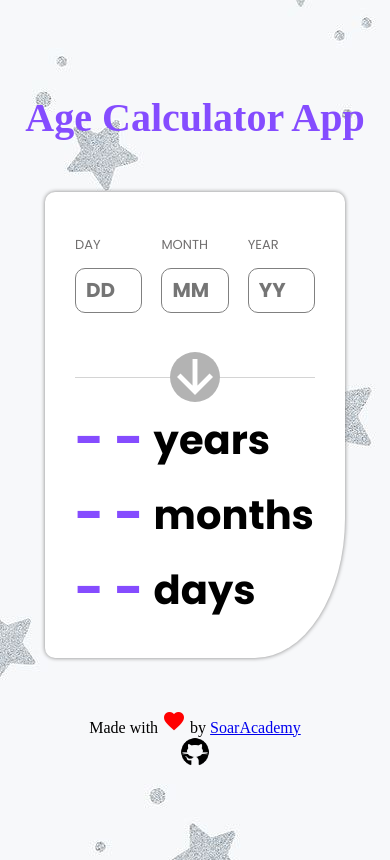
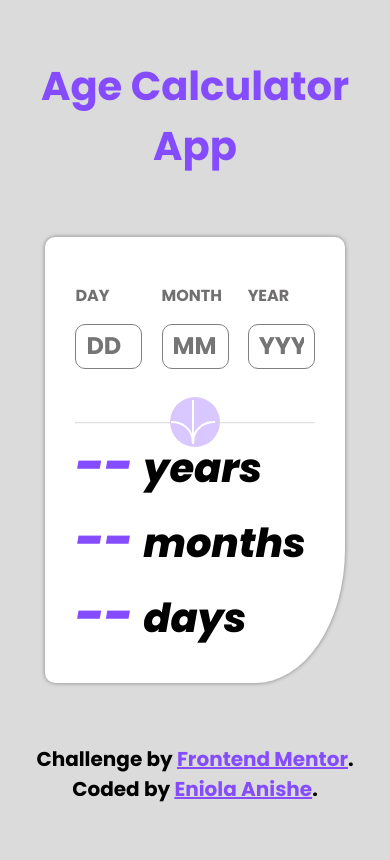
Before and after one commit to Eniolasoar/Age-Calculator-App, a plain HTML site: page index.html in a window 390 px wide. Drawn offline with nearby package versions, Linux system fonts and the light colour scheme.

Commit message:
project design update

```diff
--- a/index.html
+++ b/index.html
@@ -12,9 +12,6 @@
       href="./assets/images/favicon-32x32.png"
     />
     <link rel="stylesheet" href="style2.css" />
-     <link rel="preconnect" href="https://fonts.googleapis.com">
-  <link rel="preconnect" href="https://fonts.gstatic.com" crossorigin>
-     <link href="https://fonts.googleapis.com/css2?family=Poppins:wght@400;700&display=swap" rel="stylesheet">
      <link rel="stylesheet" href="https://fonts.googleapis.com/icon?family=Material+Icons">
      <link rel="stylesheet" href="https://fonts.googleapis.com/css2?family=Material+Symbols+Outlined:opsz,wght,FILL,GRAD@20..48,100..700,0..1,-50..200" />
 
@@ -25,6 +22,7 @@
     <div class="outer-container">
 
     <div class="content">
+
         <div class="top-content">
             <div class="box"style="text-align: center;">
                 <p id="dayLabel"class="label">DAY</p>
@@ -41,7 +39,7 @@
 
             <div class="box"style="text-align: center;">
                 <p id="yearLabel"class="label">YEAR</p>
-              <input type="text" name="" id="year" placeholder="YY"/>
+              <input type="text" name="" id="year" placeholder="YYYY"/>
               <span id="errorMessage3"class="errorMessage"></span>
             </div>
 
@@ -50,30 +48,25 @@
         </div>
 
         <div class="line">
+          <hr>
           <div class="circle" id="button">
-            <span class="material-symbols-outlined"> arrow_downward </span>
+            <img src="./assets/images/icon-arrow.svg" alt="">
           </div>
         </div>
         <div class="bottom-content">
 
-          <div class="paragraph"><span class="yearOutput output">- -</span><p>years</p> </div>
-          <div class="paragraph">
-            <span class="monthOutput output">- -</span>
-            <p> months</p>
-          </div>
-          <div class="paragraph"><span class="dayOutput output">- -</span><p>days</p> </div>
+          <h1><span class="yearOutput output">--</span>years</h1>
+          <h1><span class="monthOutput output">--</span>months</h1>
+           <h1> <span class="dayOutput output">--</span>days</h1>
         </div>
       </div>
       <script src="validation.js"></script>
 
 
     </div>
-    <div>
-    <p style="margin: 0px;">Made with <i class="material-icons" style="color:red">favorite</i> by <a href="mailto:eniolanishe@gmail.com?subject=Inquiry&body=Hello%20there.">SoarAcademy</a></p>
-    <a href="https://github.com/Eniolasoar">
-      <!--<a target="_blank" href="https://icons8.com/icon/12599/github">GitHub</a> icon by <a target="_blank" href="https://icons8.com">Icons8</a>-->
-      <img src="github.png" alt="" width="30" style="display:block;margin:auto">
-    </a>
+    <div class="attribution">
+      Challenge by <a href="https://www.frontendmentor.io?ref=challenge" target="_blank">Frontend Mentor</a>.
+      Coded by <a href="https://github.com/eniolasoar">Eniola Anishe</a>.
     </div>
   </body>
 </html>
--- a/style2.css
+++ b/style2.css
@@ -1,9 +1,20 @@
+@import url('https://fonts.googleapis.com/css2?family=Poppins:ital,wght@0,700;1,400;1,800&display=swap');
+:root {
+  --Purple: hsl(259, 100%, 65%);
+  --Light-Red: hsl(0, 100%, 67%);
+  --White: hsl(0, 0%, 100%);
+  --Off-White: hsl(0, 0%, 94%);
+  --Light-Grey: hsl(0, 0%, 86%);
+  --Smoke-Grey: hsl(0, 1%, 44%);
+  --Off-Black: hsl(0, 0%, 8%);
+}
 * {
     box-sizing: border-box;
   }
 
   body {
-    background:url(Glitter\ Heart\ &\ Star\ Backgrounds\ Set\ _\ Glitter\ Shape\ Patterned\ Backgrounds\ _\ High\ Resolution\ Images\ _\ rawpixel.jpeg);
+    font-family: 'Poppins', sans-serif;
+    background-color: var(--Light-Grey);
     display: flex;
     flex-direction: column;
     min-height: 100vh;
@@ -11,6 +22,7 @@
     align-items: center;
   }
   h2{
+    text-align: center;
     font-size: 40px;
     margin: 0;
     color:hsl(259, 100%, 65%) ;
@@ -22,6 +34,7 @@
     min-height: 568px;
     align-items: center;
     justify-content: center;
+
   }
   .top-content{
     display:flex;
@@ -29,26 +42,23 @@
     align-items: center;
     justify-content: left;
     gap:8%;
-    width: 300px;
+    width: 400px;
   }
   .content {
     background-color: hsl(0, 0%, 100%);
     width: 60%;
-    max-width: 550px;
-    min-width: 300px;
-    min-height: 250px;
+    max-width: 600px;
     border-radius: 10px 10px 30% 10px;
     box-shadow: 0px 0px 4px gray;
     padding: 30px 30px 0px 30px;
   }
   .bottom-content {
-    padding: 80px 0 30px 0;
+    padding: 60px 0 30px 0;
   }
   .label {
     font-family: "Poppins";
     color: hsl(0, 1%, 44%);
-    font-weight: 300;
-    font-size: 13px;
+    font-weight: 600;
 
 
   }
@@ -86,58 +96,57 @@
     outline: none;
     border: 1px solid hsl(259, 100%, 65%);
   }
+  input::placeholder {
+  font-size: 1.5rem;
+  font-weight: 800;
+}
   .circle {
-    background-color: rgb(0, 0, 0);
+    background-color: var(--Purple);;
     width: 70px;
     height: 70px;
     border-radius: 50%;
-    position: absolute;
-    top: -35px;
-    right: 0;
+    display: flex;
+    align-items: center;
+  }
+  hr{
+   color: var(--Light-Grey);
+   width: 100%;
   }
   .line {
     width: 100%;
     height: 1px;
-    background-color: hsl(0, 1%, 44%);
+
     opacity: 0.3;
     position: relative;
     top:50px;
+    display: flex;
+    align-items: center;
+
   }
 
   .output {
     font-family: "Poppins";
-    font-size: 69px !important;
     font-weight: 900 !important;
     color: hsl(259, 100%, 65%);
     margin-right: 10px;
   }
-  .paragraph p{
-    font-size: 60px;
-    font-weight: 900 !important;
-    color: black;
+  .bottom-content h1 {
+    font-size: 5rem;
+    font-weight: 800;
+    font-style: italic;
+    height: fit-content;
     margin: 0;
-    font-family: "Poppins";
   }
-  .paragraph{
-    display: flex;
-    flex-direction: row;
-    align-items: center;
 
+  .bottom-content span {
+    color: var(--Purple);
   }
-  .material-symbols-outlined {
-    /*on hover,move symbol*/
-    font-size: 70px !important;
-    font-weight: 900 !important;
-    display: flex;
-    align-items: center;
-    transition: 1s all;
-    color: white;
-  }
+
   .circle:hover {
     cursor: pointer;
-    background-color: rgba(133, 77, 255, 90%);
+    background-color: var(--Off-Black);
   }
-  .circle:hover .material-symbols-outlined {
+  .circle:hover img {
     padding-top: 15px;
   }
   .box{
@@ -146,8 +155,14 @@
     align-items: first baseline;
     height:80px ;
   }
+  .attribution { font-size: 20px; text-align: center; color:black
+  }
+      .attribution a { color:hsl(259, 100%, 65%); }
+
   @media screen and (max-width:700px){
-
+    .content{
+      width: 80%;
+    }
     .input{
       display: flex;
       gap: 10px;
@@ -157,9 +172,7 @@
         font-size: 20px;
 
     }
-    .paragraph p{
-      font-size: 40px;
-    }
+
     .output{
       font-size: 50px !important;
     }
@@ -185,7 +198,10 @@
     width: 100%;
   }
   .bottom-content {
-    padding: 100px 0 30px 0;
+    padding: 80px 0 30px 0;
+  }
+  .bottom-content h1 {
+    font-size: 2.5rem;
   }
 
   }
--- a/validation.js
+++ b/validation.js
@@ -69,13 +69,13 @@ document.querySelector("#button").addEventListener("click", function () {
   }
 
   if (day !== "" && month !== "" && year !== "") {
-    if (day >= 1 || day <= 31) {
-      if (month >= 1 || month <= 12) {
+    if (day >= 1 && day <= 31) {
+      if (month >= 1 && month <= 12) {
         if (year <= currentYear) {
           console.log("Day:", day);
 console.log("Month:", month);
           if (checkValidDate(day, month) === true) {
-            calculateAge();
+            calculateAge2();
           }
         }
       }
@@ -248,3 +248,50 @@ function calculateAge() {
   monthOutput.innerHTML = calculatedMonth;
   dayOutput.innerHTML = Math.floor(calculatedDay);
 }
+function calculateAge2(){
+  //This is the output location
+  let dayOutput = document.querySelector(".dayOutput");
+  let monthOutput = document.querySelector(".monthOutput");
+  let yearOutput = document.querySelector(".yearOutput");
+
+  // Get user-provided values for day, month, and year from input fields.
+  const dayInput = parseInt(document.querySelector("#day").value, 10);
+  const monthInput = parseInt(document.querySelector("#month").value, 10) - 1; // Subtract 1 to get the correct month (0 to 11)
+  const yearInput = parseInt(document.querySelector("#year").value, 10);
+
+  let birthDate=Date.UTC(yearInput,monthInput,dayInput);
+  const currentDate = new Date();
+  currentDate.setHours(0, 0, 0, 0);
+
+  // Calculate milliseconds since birthdate
+const millisecondsSinceBirth = currentDate - birthDate;
+
+const millisecondsPerYear = 1000 * 60 * 60 * 24 * 365.25; // Taking into account leap years
+let years = Math.floor(millisecondsSinceBirth/ millisecondsPerYear);
+
+// Calculate the remaining months and days
+const remainingMilliseconds = millisecondsSinceBirth% millisecondsPerYear;
+
+const millisecondsPerMonth = millisecondsPerYear / 12;
+let months = Math.floor(remainingMilliseconds / millisecondsPerMonth);
+let days = Math.floor((remainingMilliseconds % millisecondsPerMonth) / (1000 * 60 * 60 * 24));
+
+// Check if birth month is greater than the current month
+const birthMonthIsFuture = monthInput > currentDate.getMonth();
+if(birthMonthIsFuture){
+  years -= 1;
+}
+
+// Adjust the calculatedMonth and calculatedDays based on day and month comparison
+  // Adjust the calculatedMonth and calculatedDays based on day and month comparison
+  if (currentDate.getDate() < dayInput) {
+    months -= 1;
+    const prevMonthDate = new Date(currentDate.getFullYear(), monthInput - 1, dayInput);
+    const daysInPrevMonth = (currentDate - prevMonthDate) / (1000 * 3600 * 24);
+    days += daysInPrevMonth;
+  }
+
+  yearOutput.innerHTML = years;
+  monthOutput.innerHTML = months;
+  dayOutput.innerHTML = days;
+}
```
Also changed, not shown: 1 other file.
